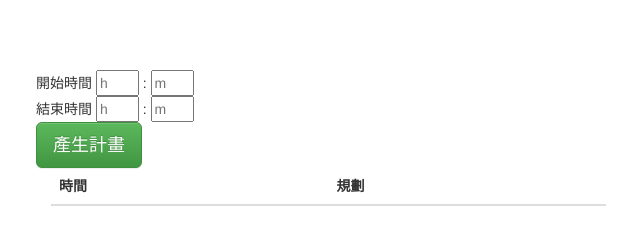
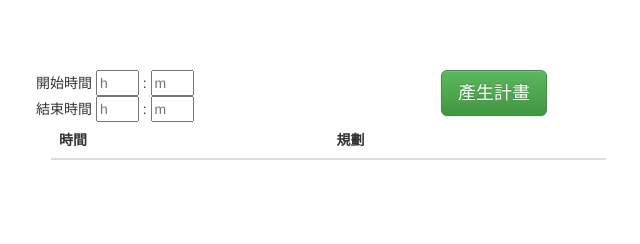
Before and after one commit to ynilu/lisa-schedule, a plain HTML site: page index.html in a window 1280 px wide. Shown: the whole page, without its empty margins (19-659 px from the left). Drawn offline with nearby package versions, Linux system fonts and the light colour scheme.

Commit message:
update typeset

```diff
--- a/index.html
+++ b/index.html
@@ -40,6 +40,8 @@
 
             <!-- Main jumbotron for a primary marketing message or call to action -->
 
+            <div class="row">
+                <div class="col-md-4">
                     <div class="row" id="start_time">
                         開始時間
                         <input type="number" id="st_h" min="0" max="23" placeholder="h">
@@ -53,10 +55,12 @@
                         :
                         <input type="number" id="ed_m" min="0" max="59" placeholder="m">
                     </div>
-
-            <div class="row">
+                </div>
+                <div class="col-md-4">
                     <button id="generate" type="button" class="btn btn-lg btn-success">產生計畫</button>
                 </div>
+            </div>
+
 
             <div class="row">
                 <div class="col-md-6">
```
Lines whose indentation alone changed are shown as unchanged.
